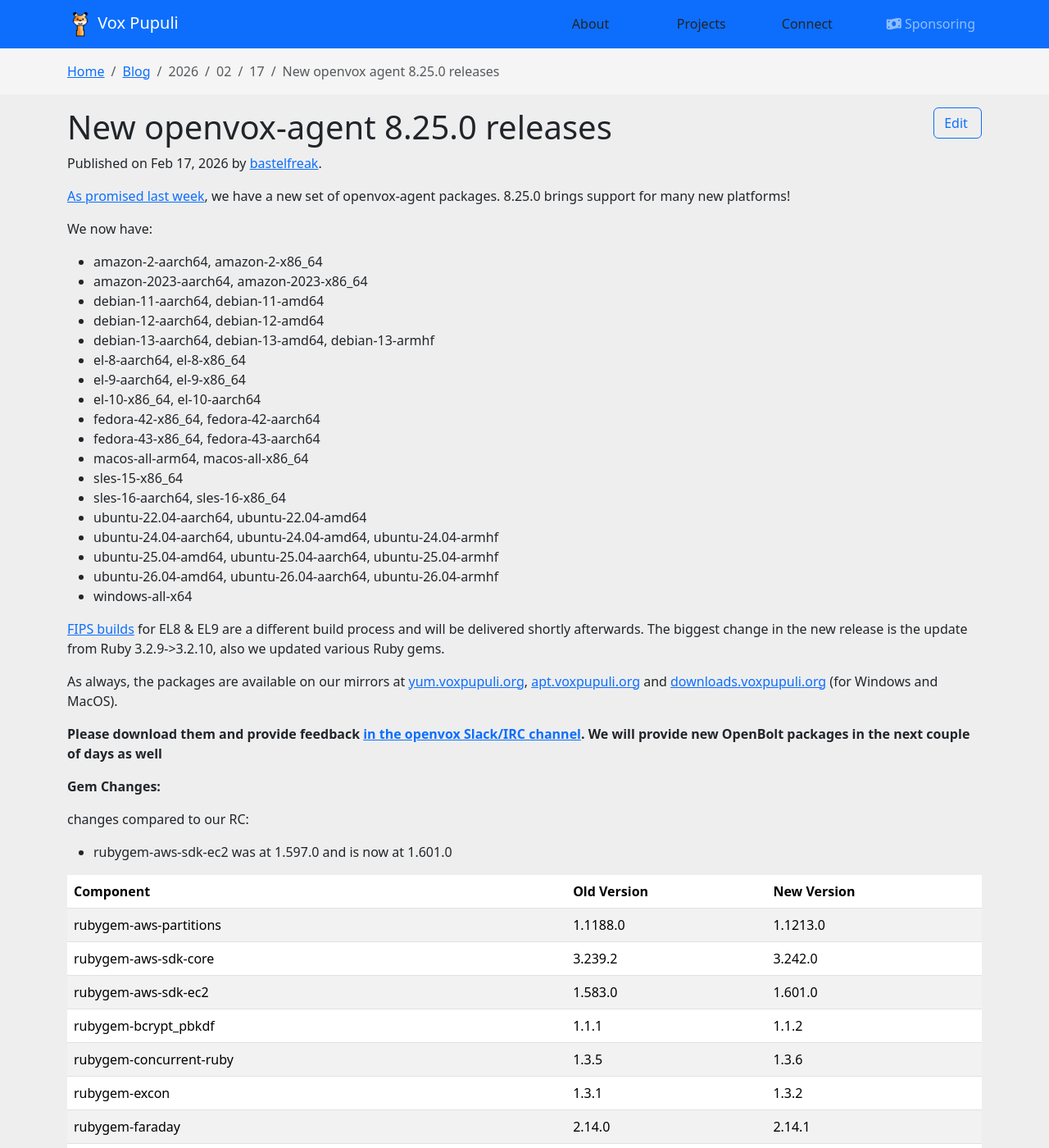
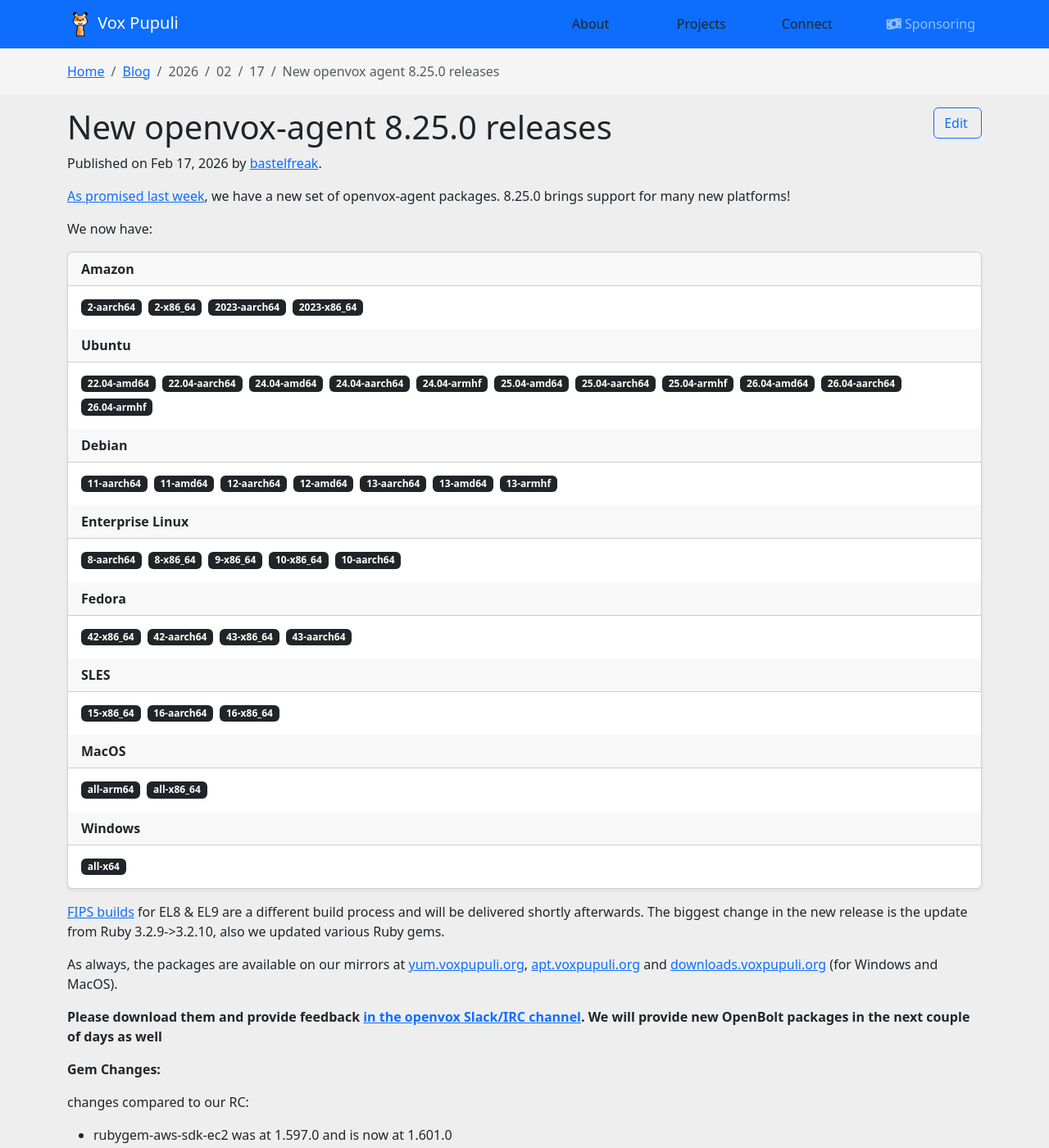
Before and after one commit to voxpupuli/voxpupuli.github.io, a Jekyll site: the page built from _posts/2026-02-17-new-openvox-agent-8.25.0-releases.md, in a window 1280 px wide and 1400 px high. Shown: the whole window at 82% size. Built offline with Jekyll 4.4.1, drawn with Linux system fonts in a browser that asks for light colours; nearby versions of some CDN libraries.

Commit message:
8.25.0 release notes: beautify OS listing

```diff
--- a/_posts/2026-02-17-new-openvox-agent-8.25.0-releases.md
+++ b/_posts/2026-02-17-new-openvox-agent-8.25.0-releases.md
@@ -9,24 +9,85 @@
 
 We now have:
 
-* amazon-2-aarch64, amazon-2-x86_64
-* amazon-2023-aarch64, amazon-2023-x86_64
-* debian-11-aarch64, debian-11-amd64
-* debian-12-aarch64, debian-12-amd64
-* debian-13-aarch64, debian-13-amd64, debian-13-armhf
-* el-8-aarch64, el-8-x86_64
-* el-9-aarch64, el-9-x86_64
-* el-10-x86_64, el-10-aarch64
-* fedora-42-x86_64, fedora-42-aarch64
-* fedora-43-x86_64, fedora-43-aarch64
-* macos-all-arm64, macos-all-x86_64
-* sles-15-x86_64
-* sles-16-aarch64, sles-16-x86_64
-* ubuntu-22.04-aarch64, ubuntu-22.04-amd64
-* ubuntu-24.04-aarch64, ubuntu-24.04-amd64, ubuntu-24.04-armhf
-* ubuntu-25.04-amd64, ubuntu-25.04-aarch64, ubuntu-25.04-armhf
-* ubuntu-26.04-amd64, ubuntu-26.04-aarch64, ubuntu-26.04-armhf
-* windows-all-x64
+<div class="card shadow-sm mb-3">
+  <div class="card-header fw-semibold">
+    Amazon
+  </div>
+  <div class="card-body d-flex flex-wrap gap-2">
+    <span class="badge bg-dark">2-aarch64</span>
+    <span class="badge bg-dark">2-x86_64</span>
+    <span class="badge bg-dark">2023-aarch64</span>
+    <span class="badge bg-dark">2023-x86_64</span>
+  </div>
+  <div class="card-header fw-semibold">
+    Ubuntu
+  </div>
+  <div class="card-body d-flex flex-wrap gap-2">
+    <span class="badge bg-dark">22.04-amd64</span>
+    <span class="badge bg-dark">22.04-aarch64</span>
+    <span class="badge bg-dark">24.04-amd64</span>
+    <span class="badge bg-dark">24.04-aarch64</span>
+    <span class="badge bg-dark">24.04-armhf</span>
+    <span class="badge bg-dark">25.04-amd64</span>
+    <span class="badge bg-dark">25.04-aarch64</span>
+    <span class="badge bg-dark">25.04-armhf</span>
+    <span class="badge bg-dark">26.04-amd64</span>
+    <span class="badge bg-dark">26.04-aarch64</span>
+    <span class="badge bg-dark">26.04-armhf</span>
+  </div>
+  <div class="card-header fw-semibold">
+    Debian
+  </div>
+  <div class="card-body d-flex flex-wrap gap-2">
+    <span class="badge bg-dark">11-aarch64</span>
+    <span class="badge bg-dark">11-amd64</span>
+    <span class="badge bg-dark">12-aarch64</span>
+    <span class="badge bg-dark">12-amd64</span>
+    <span class="badge bg-dark">13-aarch64</span>
+    <span class="badge bg-dark">13-amd64</span>
+    <span class="badge bg-dark">13-armhf</span>
+  </div>
+  <div class="card-header fw-semibold">
+    Enterprise Linux
+  </div>
+  <div class="card-body d-flex flex-wrap gap-2">
+    <span class="badge bg-dark">8-aarch64</span>
+    <span class="badge bg-dark">8-x86_64</span>
+    <span class="badge bg-dark">9-x86_64</span>
+    <span class="badge bg-dark">10-x86_64</span>
+    <span class="badge bg-dark">10-aarch64</span>
+  </div>
+  <div class="card-header fw-semibold">
+    Fedora
+  </div>
+  <div class="card-body d-flex flex-wrap gap-2">
+    <span class="badge bg-dark">42-x86_64</span>
+    <span class="badge bg-dark">42-aarch64</span>
+    <span class="badge bg-dark">43-x86_64</span>
+    <span class="badge bg-dark">43-aarch64</span>
+  </div>
+  <div class="card-header fw-semibold">
+    SLES
+  </div>
+  <div class="card-body d-flex flex-wrap gap-2">
+    <span class="badge bg-dark">15-x86_64</span>
+    <span class="badge bg-dark">16-aarch64</span>
+    <span class="badge bg-dark">16-x86_64</span>
+  </div>
+  <div class="card-header fw-semibold">
+    MacOS
+  </div>
+  <div class="card-body d-flex flex-wrap gap-2">
+    <span class="badge bg-dark">all-arm64</span>
+    <span class="badge bg-dark">all-x86_64</span>
+  </div>
+  <div class="card-header fw-semibold">
+    Windows
+  </div>
+  <div class="card-body d-flex flex-wrap gap-2">
+    <span class="badge bg-dark">all-x64</span>
+  </div>
+</div>
 
 [FIPS builds](https://voxpupuli.org/blog/2026/01/13/new-fips-agent-packages/) for EL8 & EL9 are a different build process and will be delivered shortly afterwards.
 The biggest change in the new release is the update from Ruby 3.2.9->3.2.10, also we updated various Ruby gems.
```
